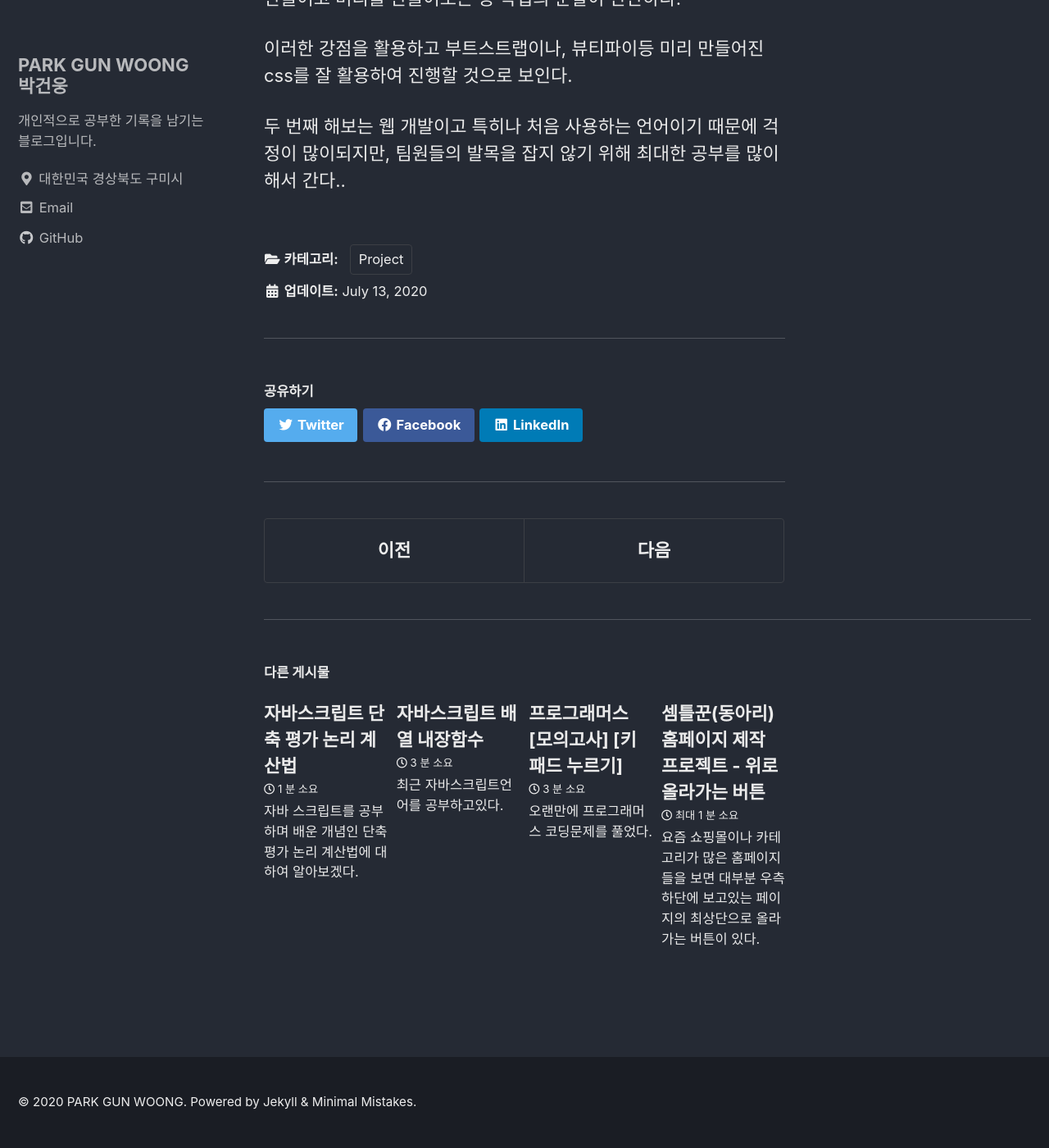
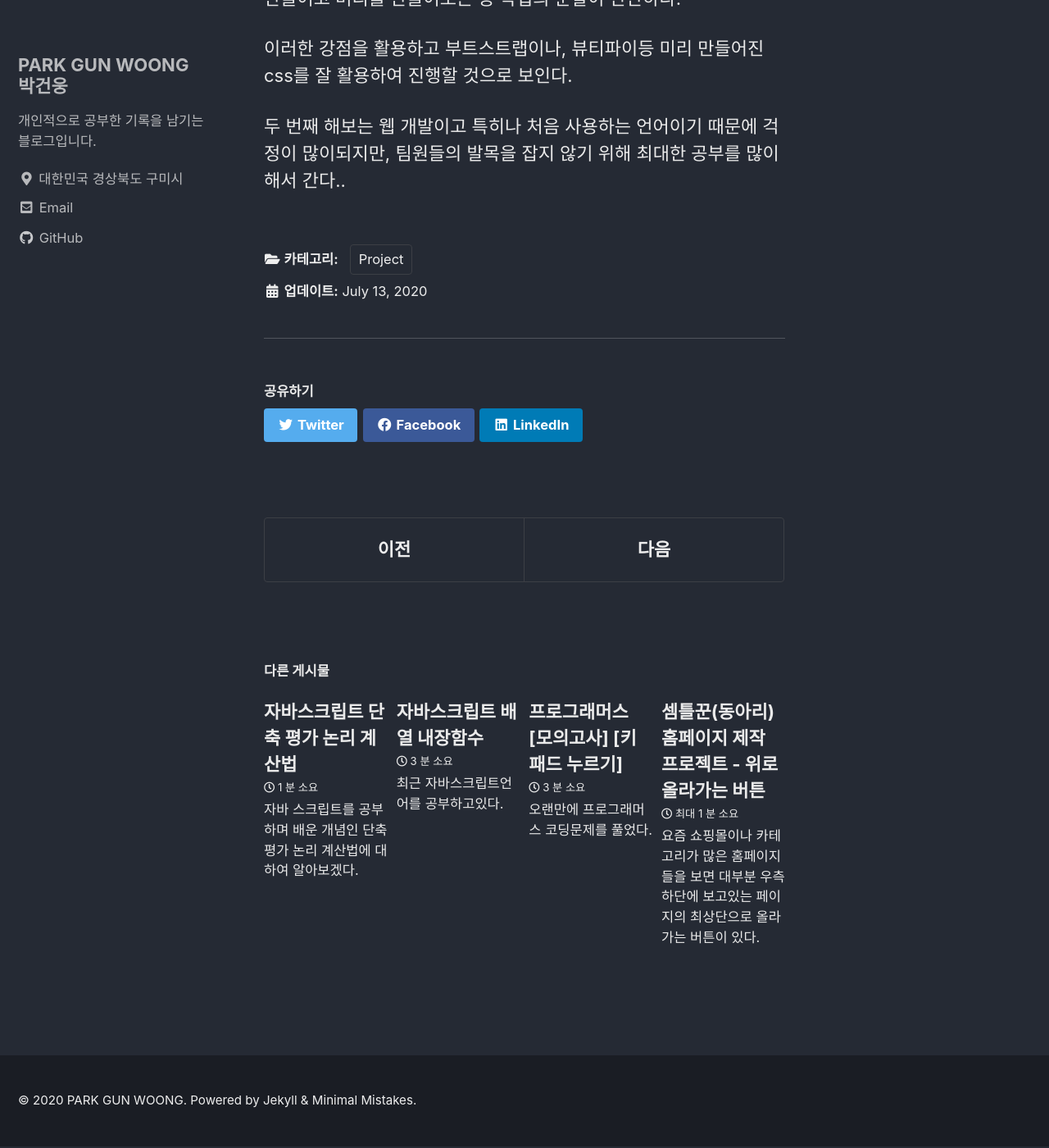
Before and after one commit to gunwoongPark/gunwoongPark.github.io, a Jekyll site: the page built from _posts/2020-07-13-project_semtle_start.md, in a window 1280 px wide and 1400 px high, scrolled down 958 px. Shown: the whole window at 82% size. Built offline with Jekyll 4.4.1, drawn with Linux system fonts in a browser that asks for light colours; cached includes are drawn as plain includes.

Commit message:
하단 구분선 제거

```diff
--- a/_sass/minimal-mistakes/_mixins.scss
+++ b/_sass/minimal-mistakes/_mixins.scss
@@ -45,6 +45,9 @@
 @mixin clearfix {
   clear: both;
 
+  // 불편한 구분선 제거
+  border-top: none !important;
+
   &::after {
     clear: both;
     content: "";
```
